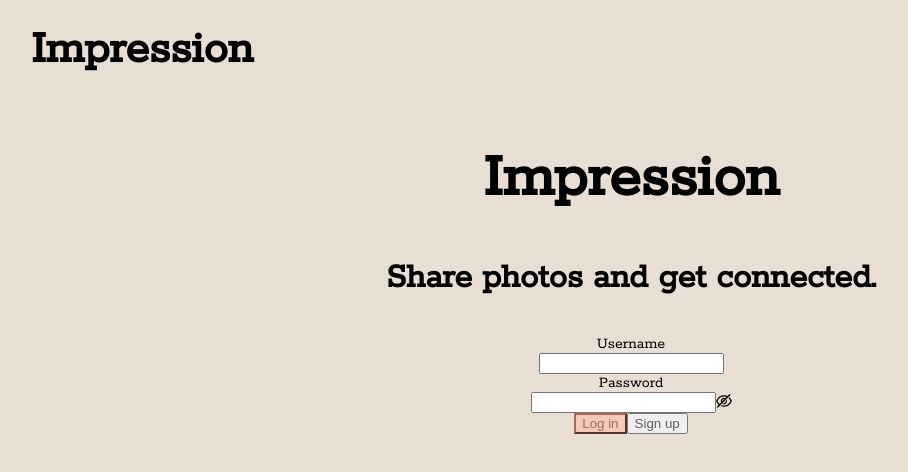
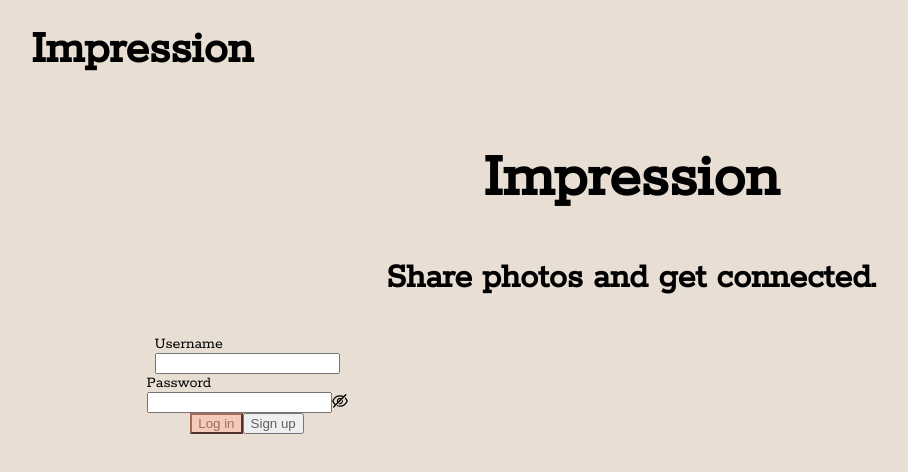
Before and after one commit to SelinCetinkaya/impression, a React (Create React App) app in the folder client/: page / in a window 1280 px wide. Shown: the top 472 px of the page, without its empty margins (9-917 px from the left). Built offline with nearby package versions, Linux system fonts and the light colour scheme.

Commit message:
added a bunch of styling

```diff
--- a/client/src/components/CommentModal/CommentModal.jsx
+++ b/client/src/components/CommentModal/CommentModal.jsx
@@ -2,6 +2,7 @@
 import { Modal, Form, Input } from "antd";
 import { usePostsStore } from "../../stores/postsStore";
 import { useParams } from "react-router-dom";
+import "./CommentModal.css";
 
 function CommentModal({ isCommentModalVisible, setIsCommentModalVisible }) {
   const { posts, addComment } = usePostsStore();
@@ -36,7 +37,7 @@
   return (
     <>
       <Modal
-        title="Basic Modal"
+        title="Add Comment"
         visible={isCommentModalVisible}
         onOk={handleSubmit}
         onCancel={handleCancel}
@@ -50,7 +51,7 @@
               handleFormChange({ key: "content", val: e.target.value });
             }}
           >
-            <Input />
+            <Input.TextArea />
           </Form.Item>
         </Form>
       </Modal>
--- a/client/src/components/SignIn/SignIn.css
+++ b/client/src/components/SignIn/SignIn.css
@@ -0,0 +1,27 @@
+.sign-in-form {
+  width: 40%;
+  display: flex;
+  flex-direction: column;
+  align-items: center;
+}
+
+.ant-form,
+.ant-form-horizontal {
+  width: 100%;
+  display: flex;
+  flex-direction: column;
+  align-items: center;
+}
+
+.sign-in-input {
+  display: flex;
+  flex-direction: column;
+  width: 100%;
+  align-items: center;
+}
+
+.ant-col,
+.ant-col-8,
+.ant-form-item-label {
+  align-self: flex-start;
+}
--- a/client/src/components/SignIn/SignIn.jsx
+++ b/client/src/components/SignIn/SignIn.jsx
@@ -2,6 +2,7 @@
 import { Form, Input, Button } from "antd";
 import { useCurrentUserStore } from "../../stores/currentUserStore";
 import { useHistory, Link } from "react-router-dom";
+import "./SignIn.css";
 
 function SignIn(props) {
   const [form, setForm] = useState({});
@@ -27,9 +28,10 @@
   };
 
   return (
-    <div>
+    <div className="sign-in-form">
       <Form {...layout} name="basic">
         <Form.Item
+          className="sign-in-input"
           label="Username"
           name="username"
           onChange={(e) => {
@@ -40,6 +42,7 @@
           <Input />
         </Form.Item>
         <Form.Item
+          className="sign-in-input"
           label="Password"
           name="password"
           onChange={(e) => {
--- a/client/src/components/SignUp/SignUp.css
+++ b/client/src/components/SignUp/SignUp.css
@@ -0,0 +1,26 @@
+.register-form {
+  display: flex;
+  flex-direction: column;
+  width: 30%;
+  align-self: center;
+  text-align: left;
+}
+
+.sign-up-input {
+  margin-bottom: 50px;
+  display: flex;
+  flex-direction: column;
+  align-items: flex-start;
+}
+
+.ant-col,
+.ant-col-16,
+.ant-form-item-control {
+  width: 100%;
+}
+
+.ant-col,
+.ant-col-8,
+.ant-form-item-label {
+  text-align: left;
+}
--- a/client/src/components/SignUp/SignUp.jsx
+++ b/client/src/components/SignUp/SignUp.jsx
@@ -2,6 +2,7 @@
 import { Form, Input, Button } from "antd";
 import { useCurrentUserStore } from "../../stores/currentUserStore";
 import { useHistory, Link } from "react-router-dom";
+import "./SignUp.css";
 
 function SignUp(props) {
   const layout = {
@@ -28,9 +29,11 @@
   };
 
   return (
-    <div>
+    <div className="register-form">
+      <h3>Sign up to start sharing</h3>
       <Form {...layout} name="basic">
         <Form.Item
+          className="sign-up-input"
           label="Username"
           name="username"
           rules={[{ required: true, message: "Please input a username!" }]}
@@ -41,6 +44,7 @@
           <Input />
         </Form.Item>
         <Form.Item
+          className="sign-up-input"
           label="Password"
           name="password"
           rules={[{ required: true, message: "Please input your password!" }]}
@@ -51,6 +55,7 @@
           <Input.Password />
         </Form.Item>
         <Form.Item
+          className="sign-up-input"
           label="Confirm password"
           name="confirm-password"
           rules={[{ required: true, message: "Please confirm your password!" }]}
--- a/client/src/screens/PostDetails/PostDetails.css
+++ b/client/src/screens/PostDetails/PostDetails.css
@@ -1,13 +1,34 @@
 .post-details {
   display: flex;
   flex-direction: row;
+  justify-content: center;
 }
 
 .text-details {
   display: flex;
   flex-direction: column;
+  max-width: 20%;
+  padding-left: 15px;
 }
 
 .image-details {
-  height: 500px;
+  width: 40%;
+  height: auto;
 }
+
+#username-details {
+  font-size: 30px;
+  margin-bottom: 0;
+}
+
+hr {
+  width: 80%;
+}
+
+#likes-num {
+  margin-left: 3px;
+}
+
+.details-buttons {
+  margin: 27px;
+}
--- a/client/src/screens/PostDetails/PostDetails.jsx
+++ b/client/src/screens/PostDetails/PostDetails.jsx
@@ -1,6 +1,7 @@
 import React, { useState, useEffect } from "react";
 import { useParams, useHistory } from "react-router-dom";
 import { usePostsStore } from "../../stores/postsStore";
+import { HeartOutlined, HeartFilled } from "@ant-design/icons";
 import { Button } from "antd";
 import "./PostDetails.css";
 import { useCurrentUserStore } from "../../stores/currentUserStore";
@@ -8,7 +9,7 @@
 import CommentModal from "../../components/CommentModal/CommentModal";
 
 function PostDetails(props) {
-  const { posts, removePost, removeComment } = usePostsStore();
+  const { posts, removePost, removeComment, togglePostLiked } = usePostsStore();
   const [post, setPost] = useState({});
   const { id } = useParams();
   const history = useHistory();
@@ -34,6 +35,10 @@
   }, [posts, id]);
   console.log(post);
 
+  const handleLikeClicked = (post) => {
+    togglePostLiked(post);
+  };
+
   const handleDeleteClicked = (post) => {
     removePost(post);
     history.push("/posts");
@@ -49,10 +54,26 @@
     <div className="post-details">
       <img className="image-details" alt={post.content} src={post.img_url} />
       <div className="text-details">
-        <p>{post.user.username}</p>
-        <br />
+        <p id="username-details">{post.user.username}</p>
+        <div className="likes-details">
+          {post.like.is_liked ? (
+            <HeartFilled
+              style={{ color: "red" }}
+              onClick={() => {
+                handleLikeClicked(post);
+              }}
+            />
+          ) : (
+            <HeartOutlined
+              onClick={() => {
+                handleLikeClicked(post);
+              }}
+            />
+          )}
+          <span id="likes-num">{post.likesCount}</span>
+        </div>
         <p>{post.content}</p>
-        <br />
+        <hr />
         <p>Comments:</p>
         {post.comments.map((comment) => (
           <>
@@ -82,7 +103,7 @@
           isCommentModalVisible={isCommentModalVisible}
           setIsCommentModalVisible={setIsCommentModalVisible}
         />
-      </div>
+        <div className="details-buttons">
           {post.user.id === currentUser.id && (
             <>
               <Button
@@ -106,6 +127,8 @@
             </>
           )}
         </div>
+      </div>
+    </div>
   );
 }
 
--- a/client/src/screens/Register/Register.css
+++ b/client/src/screens/Register/Register.css
@@ -1,9 +1,15 @@
-.register-form {
+/* .register-form {
   display: flex;
   flex-direction: column;
-}
+} */
 
 .register-screen {
   display: flex;
   flex-direction: row;
+  justify-content: center;
 }
+
+#sign-up-image {
+  width: 30%;
+  /* margin-left: 40px; */
+}
--- a/client/src/screens/Register/Register.jsx
+++ b/client/src/screens/Register/Register.jsx
@@ -1,15 +1,21 @@
 import React from "react";
+import "./Register.css";
 import SignUp from "../../components/SignUp/SignUp";
 
 function Register(props) {
   return (
-    <div className="register-screen">
-      <h3>Sign up to start sharing</h3>
-      <div className="register-form">
+    <>
+      <div className="register-screen">
+        {/* <div className="register-form"> */}
         <SignUp />
+        {/* </div> */}
+        <img
+          id="sign-up-image"
+          alt="nature"
+          src="https://i.imgur.com/SPvqFJd.jpg"
+        />
       </div>
-      <img alt="nature" src="https://i.imgur.com/SPvqFJd.jpg" />
-    </div>
+    </>
   );
 }
 
```
Also changed, not shown: client/src/components/CommentModal/CommentModal.css (+13 -0 lines). Lines whose indentation alone changed are shown as unchanged.
